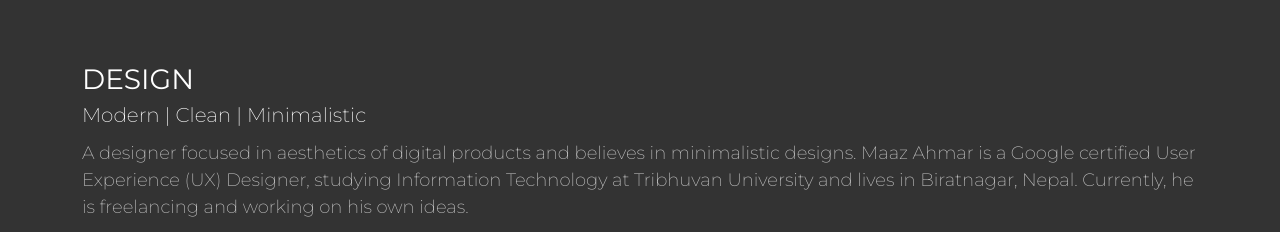
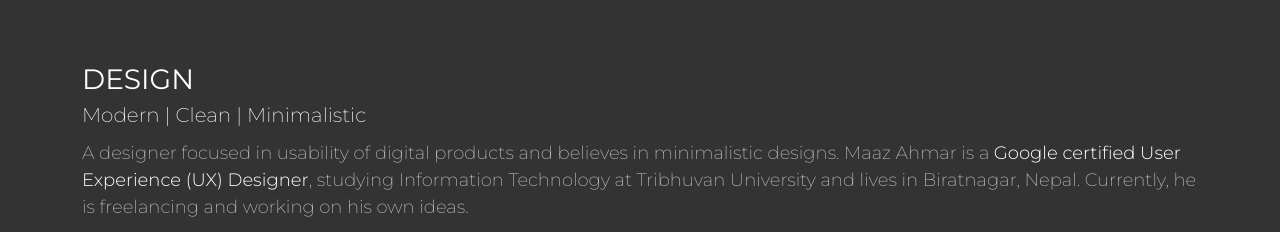
Before and after one commit to maazahmar/maazahmar.github.io, a plain HTML site: page about.html in a window 1280 px wide. Shown: the part 568-800 px from the top of the page. Drawn offline with nearby package versions, Linux system fonts and the light colour scheme.

Commit message:
Update about.html

```diff
--- a/about.html
+++ b/about.html
@@ -325,8 +325,8 @@
       <h2>DESIGN</h2>
       <span class="tag">Modern | Clean | Minimalistic</span>
       <p class="text-start">
-        A designer focused in aesthetics of digital products and believes in minimalistic designs.
-        Maaz Ahmar is a Google certified User Experience (UX) Designer, studying Information Technology at
+        A designer focused in usability of digital products and believes in minimalistic designs.
+        Maaz Ahmar is a <a href="https://coursera.org/verify/3VNVF9DDXKLQ" class="debono" target="_blank">Google certified User Experience (UX) Designer</a>, studying Information Technology at
         Tribhuvan University and lives in Biratnagar, Nepal. Currently, he is freelancing and working on his own ideas. <br><br>
 
         He is a multidisciplinary designer with the love and passion for product design, graphic design, interface
```
